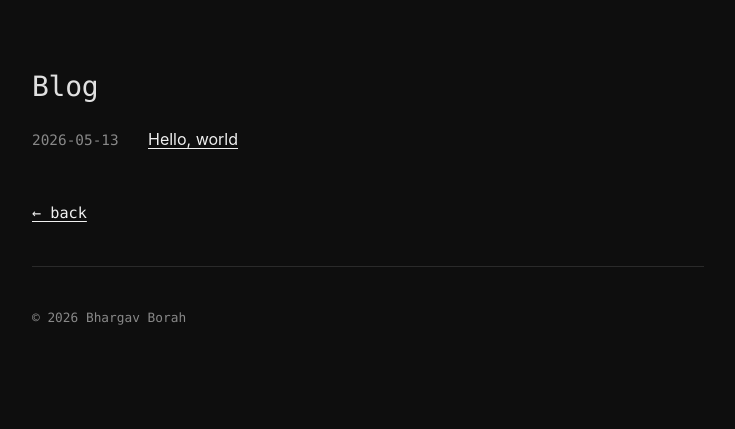
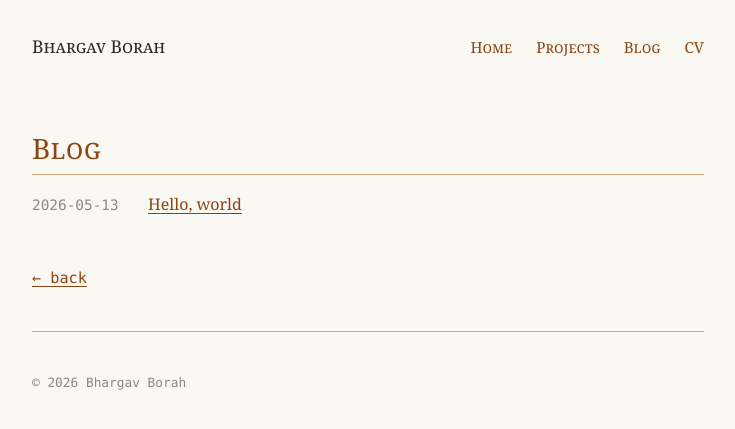
Before and after one commit to bhargav-borah/bhargav-borah.github.io, a Jekyll site: the page built from blog.html, in a window 1280 px wide. Shown: the top 429 px of the page, without its empty margins (272-1007 px from the left). Built offline with Jekyll 4.4.1, drawn with Linux system fonts in a browser that asks for light colours.

Commit message:
adopt new aesthetic

```diff
--- a/_layouts/default.html
+++ b/_layouts/default.html
@@ -4,6 +4,15 @@
   {% include head.html %}
 </head>
 <body>
+  <header class="site-header">
+    <a href="{{ '/' | relative_url }}" class="site-title">Bhargav Borah</a>
+    <nav>
+      <a href="{{ '/' | relative_url }}">Home</a>
+      <a href="{{ '/#projects' | relative_url }}">Projects</a>
+      <a href="{{ '/blog/' | relative_url }}">Blog</a>
+      <a href="{{ '/assets/cv.pdf' | relative_url }}">CV</a>
+    </nav>
+  </header>
   <main>
     {{ content }}
   </main>
--- a/assets/css/style.css
+++ b/assets/css/style.css
@@ -1,12 +1,12 @@
 :root {
-  --bg:     #0e0e0e;
-  --fg:     #e0e0e0;
+  --bg:     #faf8f3;
+  --fg:     #2b2b2b;
   --muted:  #888888;
-  --rule:   #2a2a2a;
-  --link:   #f0f0f0;
-  --accent: #c8c8c8;
+  --rule:   #d4a574;
+  --link:   #8b4513;
+  --accent: #a0522d;
 
-  --font-sans: -apple-system, BlinkMacSystemFont, "Segoe UI", Roboto, "Helvetica Neue", Arial, sans-serif;
+  --font-sans: Georgia, "Times New Roman", serif;
   --font-mono: ui-monospace, "SF Mono", Menlo, Consolas, "Liberation Mono", monospace;
 }
 
@@ -34,15 +34,17 @@ main {
 }
 
 h1, h2, h3 {
-  font-family: var(--font-mono);
-  font-weight: 500;
-  letter-spacing: -0.01em;
+  font-family: Georgia, serif;
+  font-weight: normal;
+  font-variant: small-caps;
+  letter-spacing: 0.01em;
   margin: 1.5rem 0 1rem;
+  color: #8b4513;
 }
 
-h1 { font-size: 1.75rem; }
-h2 { font-size: 1.25rem; color: var(--fg); }
-h3 { font-size: 1.05rem; }
+h1 { font-size: 1.75rem; border-bottom: 1px solid #d4a574; padding-bottom: 0.2rem; }
+h2 { font-size: 1.3rem; }
+h3 { font-size: 1.1rem; }
 
 p { margin: 0.75rem 0; }
 
@@ -65,6 +67,48 @@ hr {
   font-family: var(--font-mono);
   color: var(--muted);
   font-size: 0.9rem;
+}
+
+/* --- Nav header --- */
+
+site-header {
+  display: none;
+}
+
+.site-header {
+  max-width: 720px;
+  margin: 2rem auto 0;
+  padding: 0 1.5rem;
+  display: flex;
+  justify-content: space-between;
+  align-items: baseline;
+}
+
+.site-header .site-title {
+  font-family: Georgia, serif;
+  font-variant: small-caps;
+  font-size: 1.1rem;
+  color: #2b2b2b;
+  text-decoration: none;
+  font-weight: normal;
+}
+
+.site-header nav {
+  display: flex;
+  gap: 1.5rem;
+}
+
+.site-header nav a {
+  font-family: Georgia, serif;
+  font-variant: small-caps;
+  font-size: 0.95rem;
+  color: #8b4513;
+  text-decoration: none;
+}
+
+.site-header nav a:hover {
+  text-decoration: underline;
+  text-underline-offset: 3px;
 }
 
 /* --- Bio --- */
@@ -157,7 +201,7 @@ ul.experience strong {
 
 ul.projects > li > p {
   margin-top: 0.4rem;
-  color: #c8c8c8;
+  color: var(--fg);
 }
 
 .pub-pending {
@@ -209,8 +253,8 @@ footer .meta {
 /* --- Selection --- */
 
 ::selection {
-  background: #2a2a2a;
-  color: var(--fg);
+  background: #d4a574;
+  color: #2b2b2b;
 }
 
 /* --- Small screens --- */
--- a/index.html
+++ b/index.html
@@ -3,7 +3,6 @@ layout: default
 ---
 
 <section id="bio">
-  <img src="{{ '/assets/img/profile.png' | relative_url }}" alt="Bhargav Borah" class="profile">
   <h1>Bhargav Borah</h1>
   <p>
     MS student in Computer Engineering at Texas A&amp;M University,
```
